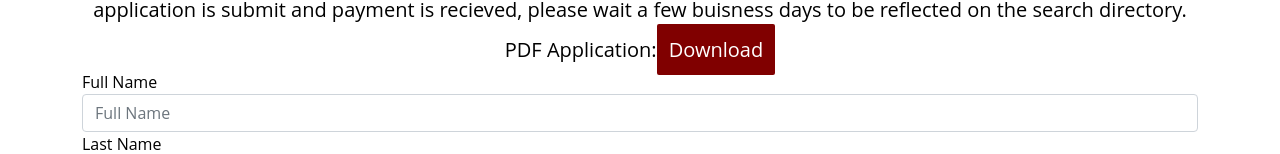
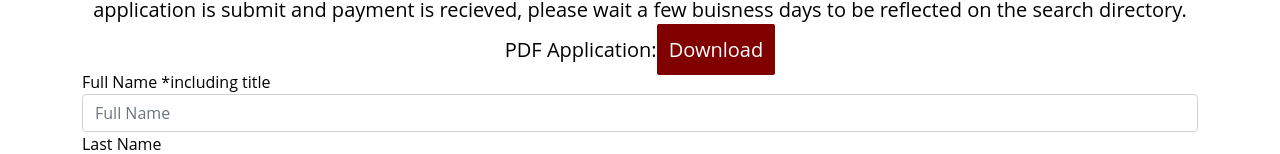
Before and after one commit to Clubin1/MpaFrontend, a React (Create React App) app: page /application in a window 1280 px wide. Shown: the part 252-406 px from the top of the page. Built offline with nearby package versions, Linux system fonts and the light colour scheme.

Commit message:
apply changes

```diff
--- a/src/Components/Pages/Apply.js
+++ b/src/Components/Pages/Apply.js
@@ -209,7 +209,7 @@ function Apply() {
                         <form onSubmit={submitApplication}
                             class="form">
                             <FormGroup>
-                                <Label>Full Name</Label>
+                                <Label>Full Name *including title</Label>
                                 <Input required="required" name="name" placeholder="Full Name"
                                     onChange={onChange}/>
 
```
